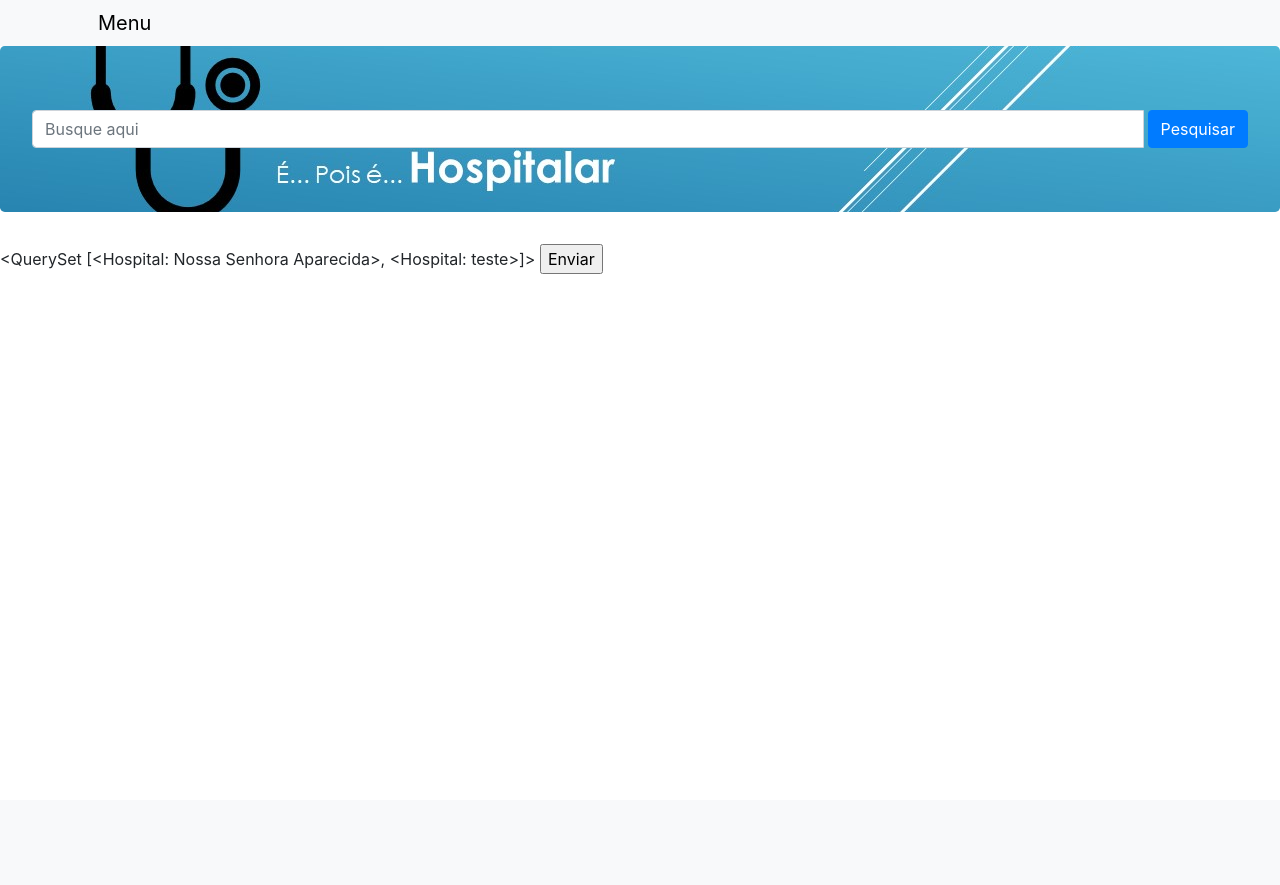
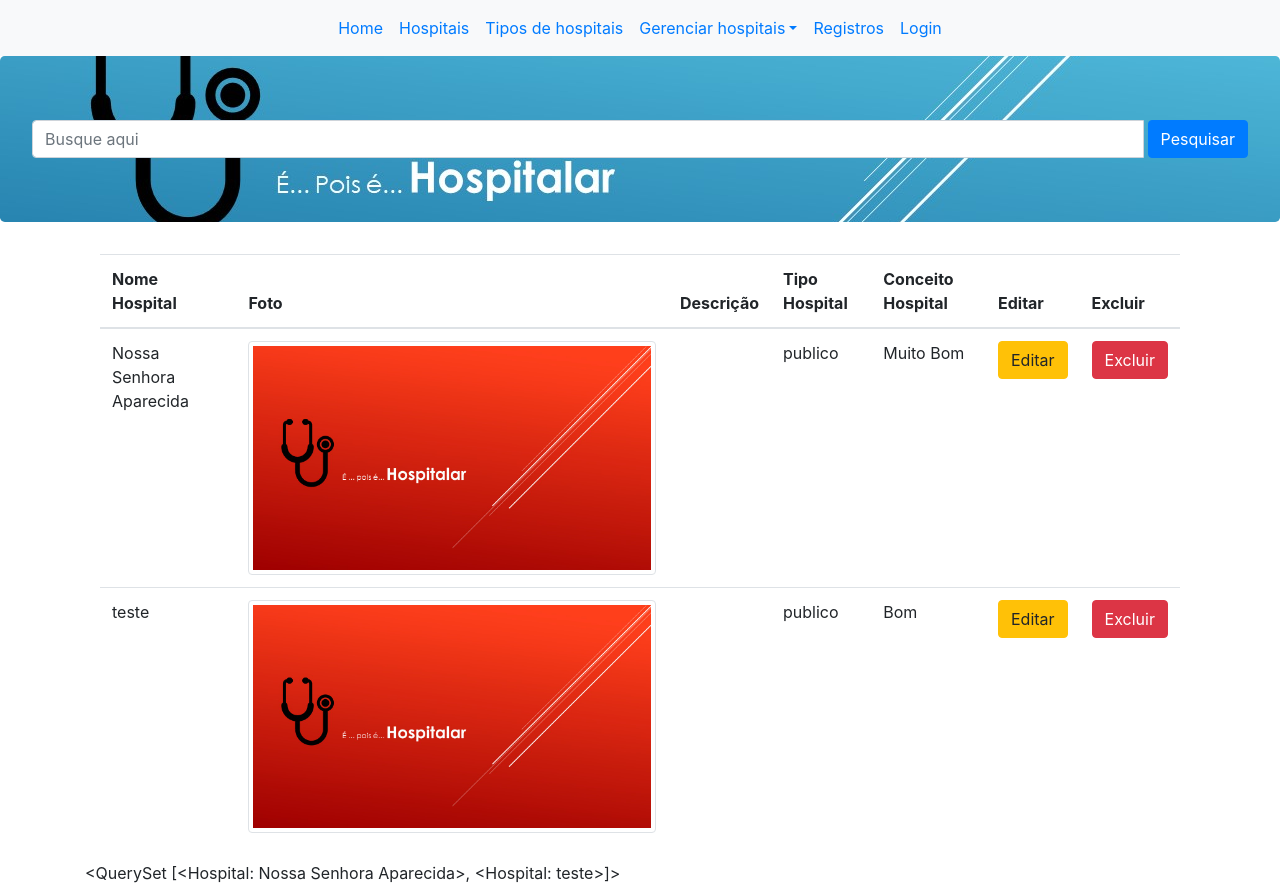
Before and after one commit to mdsnmaria/ModuloSistemasWebProjeto, a Django app: page /hospitais/ in a window 1280 px wide. Before the commit the page ends 274 px from the top, so only its background shows below. Run offline with Django 3.2, Linux system fonts and the light colour scheme; data comes from the database, SQL or seed files in the repository; some libraries are stand-ins or nearby versions.

Commit message:
comitando

```diff
--- a/hospitais/urls.py
+++ b/hospitais/urls.py
@@ -21,13 +21,18 @@ from django.conf.urls.static import static
 from django.conf.urls import url
 from django.views.static import serve
 from django.conf import settings
-from hospitalapp.views import index, hospitais, criar_hospital
+from hospitalapp.views import index, hospitais, criar_hospital, editar, deletar
 
 urlpatterns = [
     path('admin/', admin.site.urls),
     path('index/', index),
     path('hospitais/', hospitais),
     path('criar_hospital/', criar_hospital),
+    path('editar/<int:id>', editar, name= 'editar'),
+    path('deletar/<int:id>', deletar , name= 'deletar'),
+
+
+
     url(r'^img/(?P<path>.*)$', serve, {'document_root': settings.MEDIA_ROOT})
 
 ]
--- a/hospitalapp/models.py
+++ b/hospitalapp/models.py
@@ -3,17 +3,25 @@ from PIL import Image
 
 class Hospital(models.Model):
 	nome_hospital = models.CharField(max_length= 200)
-	foto= models.ImageField(upload_to= 'img', null= True, blank= True)
+	foto= models.ImageField(null= True, blank= True)
 	desc_hospital = models.TextField()
 	tipo_hospital= models.CharField(max_length= 200)
 	conceito_hospital= models.CharField(max_length= 200)
+
+	def save(self, *args, **kwargs):
+		super().save(*args, **kwargs)
+		im =  Image.open(self.foto.path)
+		novo_tamanho =(100,100)
+		im.thumbnail(novo_tamanho)
+		im.save(self.foto.path)
+
 
 	def foto_url(self):
 		if self.foto and hasattr(self.foto, 'url'):
 			print("a url da foto é: ", self.foto.url)
 			return self.foto.url
 		else:
-			return "/static/img/hosp04.jpg"
+			return "/static/img/img/hosp04.jpg"
 
 	def __str__(self):
 		return self.nome_hospital
--- a/hospitalapp/views.py
+++ b/hospitalapp/views.py
@@ -7,6 +7,29 @@ from .forms import Hospitalform
 from .models import Hospital
 
 
+def deletar(request, id):
+	hosp = get_object_or_404(Hospital, pk=id)
+	if request.method =="POST":
+		hosp.delete()
+		return redirect('hospitais')
+	return render(request, "hospitais/deletar_hospitais.html", {'hosp': hosp })
+
+
+
+def editar(request, id):
+	hosp= get_object_or_404(Hospital, pk= id)
+	form= Hospitalform(instance= hosp)
+	if (request.method=="POST"):
+		form= Hospitalform(request.POST, request.FILES, instance= hosp)
+		if form.is_valid():
+			form.save()
+			return redirect('hospitais')
+		else:
+			return render(request, "hospitais/editar_hospitais.html", {'form': form, 'hosp': hosp})
+	else:
+		return render(request, "hospitais/editar_hospitais.html", {'form': form, 'hosp': hosp})
+
+
 def index(request):
 	#return HttpResponse("<h1>Aqui é o index<h1>")
 	return render(request, 'hospitais/index.html')
@@ -14,6 +37,9 @@ def index(request):
 def hospitais(request):
 	#return HttpResponse("<h1>Aqui é a area de hospital<h1>")
 	hospitais = Hospital.objects.all()
+	busca= request.GET.get('search')
+	if busca:
+		hospitais = Hospital.objects.filter(nome_hospital__icontains= busca)
 	return render(request, 'hospitais/hospitais.html', {'hospitais':hospitais})
 
 def criar_hospital(request):
--- a/templates/hospitais/base.html
+++ b/templates/hospitais/base.html
@@ -55,7 +55,7 @@
 		</section><!--fim titulo-->
 
 		<section>
-			<form action="." method="POST" enctype="multipart/form-data">
+			<form method="POST" enctype="multipart/form-data">
 				{% block content %}
 
 				{% endblock content %}
--- /dev/null
+++ b/templates/hospitais/baselista.html
@@ -0,0 +1,77 @@
+<!DOCTYPE html>
+<html lang="en">
+<head>
+	<meta charset="UTF-8">
+	<meta name="viewport" content="width=device-width, initial-scale=1.0">
+	<link rel="stylesheet" type="text/css" href="/static/css/bootstrap.css">
+	<link rel="stylesheet" href="/static/css/Estilo.css">
+	<title> Hospitalar </title>
+</head>
+<body>
+	<nav class="navbar navbar-expand-sm bg-light">
+		<!-- (esse simbolo é de comentarios)nessa parte teremos o Menu-->
+		<div class="container">
+			<button class="navbar-toggler " data-toggle= "collapse" data-target= "#navbarSupportedContent">
+				Menu
+			</button>
+			<div class="collapse navbar-collapse " id= "navbarSupportedContent">
+				<ul class="navbar-nav ml-auto mr-auto">
+					<!--lista ordenada usar a taga(<ol>), lista não ordenada(<ul>)-->
+						<li><a href="#" class="nav-link">Home</a></li>
+						<li><a href="#" class="nav-link">Hospitais</a></li>
+						<li><a href="#" class="nav-link">Tipos de hospitais</a></li>
+						<li class="dropdown">
+							<a href="#" class="nav-link dropdown-toggle" data-toggle= "dropdown">
+							Gerenciar hospitais</a>
+							<ul class="dropdown-menu">
+								<li>
+									<a href="#" class="dropdown-item">Inserir hospitais</a>
+								</li>
+								<li class="dropdown-divider">
+								</li>
+								<li>
+									<a href="" class="dropdown-item" >Editar hospitais</a>
+								</li>
+								<li class="dropdown-divider">
+								</li>
+								<li>
+									<a href= "" class="dropdown-item" >Excluir hospitais</a>
+								</li>
+
+							</ul>
+
+						</li>
+						<li><a href="#" class="nav-link">Registros</a></li>
+						<li><a href="#" class="nav-link">Login</a></li>
+
+					</ul>
+				</div><!--fim collapse-->
+			</div><!--fim container-->
+		</nav><!--fim menu-->
+		<main>
+			<section class="jumbotron"><!--inicio Titulo-->
+				<form method="GET" class="input-group">
+					<input class="form-control" type="search" placeholder="Busque aqui" name=
+					"search" >
+					<button class="btn btn-primary ml-1" > Pesquisar </button>
+				</form>
+			</section><!--fim titulo-->
+
+			<section class="container">
+
+				{% block content %}
+
+				{% endblock content %}
+
+			</section>
+		</main>
+
+		<script src="https://code.jquery.com/jquery-3.5.1.js"
+		integrity="sha256-
+		QWo7LDvxbWT2tbbQ97B53yJnYU3WhH/C8ycbRAkjPDc="
+		crossorigin="anonymous"></script>
+
+		<script type="text/javascript" src="/js/bootstrap.js"></script>
+
+	</body>
+	</html>
--- /dev/null
+++ b/templates/hospitais/editar_hospitais.html
@@ -0,0 +1,5 @@
+{%extends "hospitais/base.html"%}
+{% block content %}
+{% csrf_token %}
+{{form.as_p}}
+{% endblock content %}
--- a/templates/hospitais/hospitais.html
+++ b/templates/hospitais/hospitais.html
@@ -1,5 +1,34 @@
-{% extends 'hospitais/base.html'%}
+{% extends 'hospitais/baselista.html'%}
 {% block content %}
+<div class="container">
+	<table class= "table">
+		<thead>
+			<tr>
+				<th>Nome Hospital</th>
+				<th>Foto</th>
+				<th>Descrição</th>
+				<th>Tipo Hospital</th>
+				<th>Conceito Hospital</th>
+				<th>Editar</th>
+				<th>Excluir</th>
+
+			</tr>
+		</thead>
+		<tbody>
+			{%for hospital in hospitais%}
+			<tr>
+				<td>{{hospital.nome_hospital}}</td>
+				<td><img src="{{hospital.foto_url}}" class="img-fluid img-thumbnail"></td>
+				<td>{{hospital.desc_hospital}}</td>
+				<td>{{hospital.tipo_hospital}}</td>
+				<td>{{hospital.conceito_hospital}}</td>
+				<td><a href="{% url 'editar' hospital.id %}" class="btn btn-warning">Editar</a></td>
+				<td><a href="{% url 'deletar' hospital.id %}" class="btn btn-danger"> Excluir</a></td>
+			</tr>
+			{%endfor%}
+		</tbody>
+	</table>
+</div>
 
 {{hospitais}}
 
```
Also changed, not shown: templates/hospitais/deletar_hospitais.html (added, +12 -0 lines), hospitais/settings.py (line endings or trailing spaces), templates/hospitais/criar_hospitais.html (line endings or trailing spaces).
